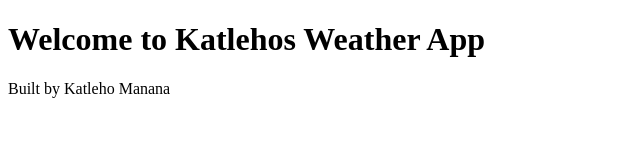
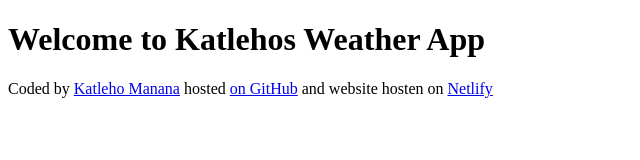
Before and after one commit to oreratilemanana/WeatherApp, a plain HTML site: page index.html in a window 1280 px wide. Shown: the whole page, without its empty margins (0-640 px from the left). Drawn offline with Linux system fonts and the light colour scheme.

Commit message:
Added links

```diff
--- a/index.html
+++ b/index.html
@@ -7,6 +7,14 @@
   </head>
   <body>
     <h1>Welcome to Katlehos Weather App</h1>
-    <footer>Built by Katleho Manana</footer>
+    <footer>
+      Coded by
+      <a href="https://github.com/oreratilemanana">Katleho Manana</a> hosted
+      <a href="https://github.com/oreratilemanana/WeatherApp"> on GitHub</a> and
+      website hosten on
+      <a href="https://67534096b8081d243b595cdb--kat-app.netlify.app/">
+        Netlify</a
+      >
+    </footer>
   </body>
 </html>
```
